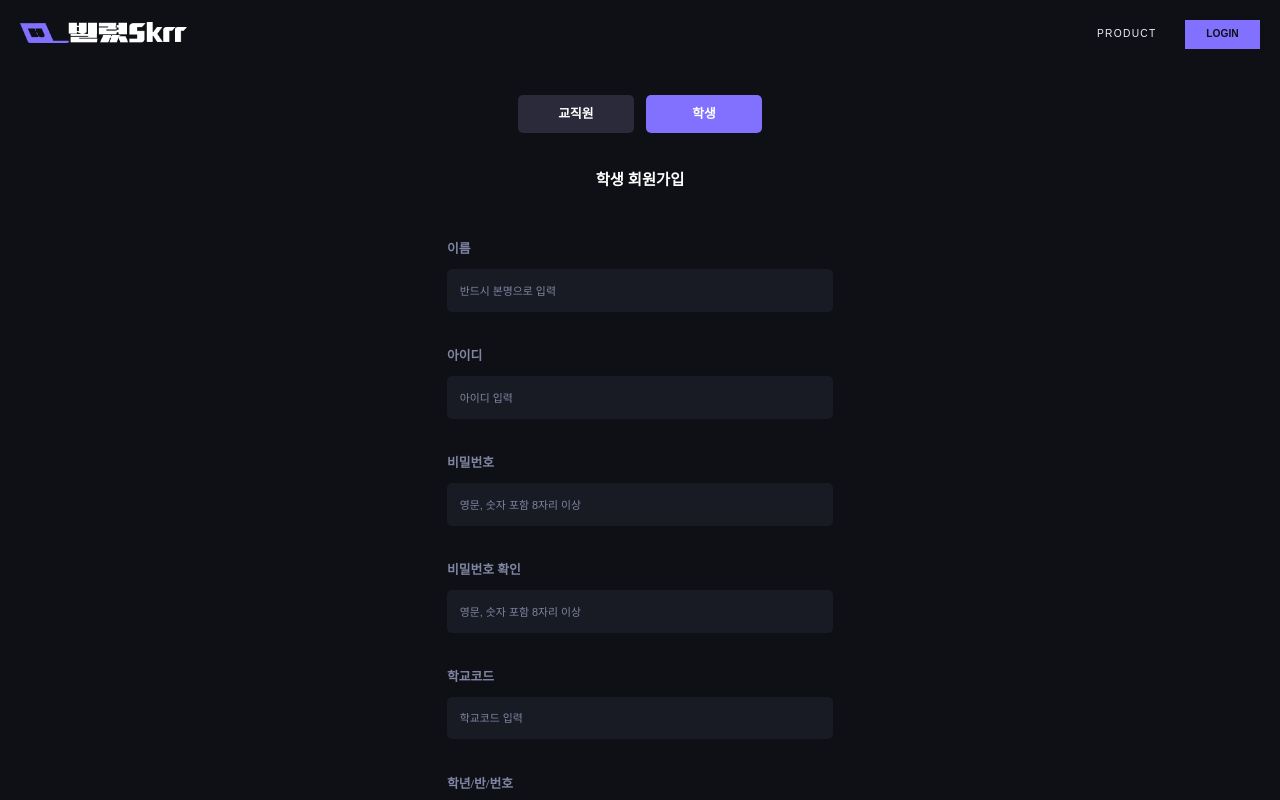
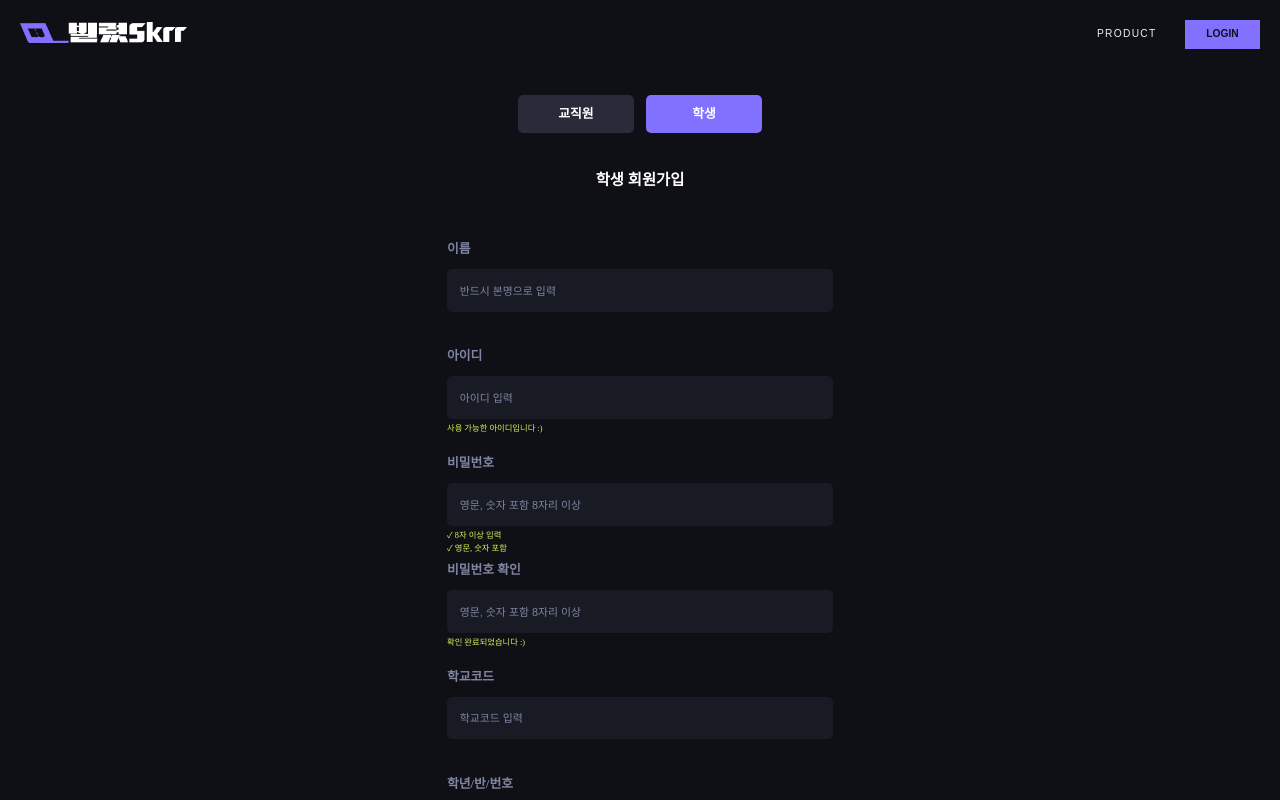
Before and after one commit to BorrowedSkrr/FE-BorrowedSkrr, a React (Create React App) app: page /signStudent in a window 1280 px wide. Shown: the top 800 px of the page. Built offline with nearby package versions, Linux system fonts and the light colour scheme.

Commit message:
sign 유효성 검사 문구 위치

```diff
--- a/src/css/loginStaff.css
+++ b/src/css/loginStaff.css
@@ -122,6 +122,7 @@
 
 #p11>a{
     color: #7F85A3;
+    text-decoration: underline;
 }
 
 #loginStaffFooter {
@@ -135,3 +136,20 @@
     position: fixed;
     bottom: 0;
 }
+
+#IdExplain,
+#Password1Explain,
+#Password2Explain,
+#PasswordCheckExplain {
+    position: absolute;
+    font-weight:500;
+    font-size:0.65vw;
+    line-height:0.65vw;
+    color:#D2F75A;
+    margin:0;
+    margin-top:0.5vw;
+}
+
+#Password2Explain{
+    margin-top:1.5vw;
+}
--- a/src/pages/SignStaff.jsx
+++ b/src/pages/SignStaff.jsx
@@ -23,6 +23,12 @@ function SignStaff() {
         e.preventDefault();
     };
 
+    //유효성 검사 문구
+    const isIdAvailable = true;
+    const isPassword1Available = true;
+    const isPassword2Available = true;
+    const isPasswordCheckAvailable = true;
+
     return (
         <div className="signStaff">
             <nav id="signStaffNav">
@@ -47,14 +53,39 @@ function SignStaff() {
                 <form onSubmit={handleFormSubmit}>
                     <p id="NameTitle">이름</p>
                     <input type="text" placeholder="반드시 본명으로 입력" id="signStaffName" />
+
                     <p id="IdTitle">아이디</p>
                     <input type="text" placeholder="아이디 입력" id="signStaffId" />
+                    {isIdAvailable ? (
+                        <p id="IdExplain">사용 가능한 아이디입니다 :)</p>
+                    ) : (
+                        <p id="IdExplain" style={{ color: "#FF5D47" }}>이미 존재하는 아이디입니다 :(</p>
+                    )}
+
                     <p id="PasswordTitle">비밀번호</p>
                     <input type="password" placeholder="영문, 숫자 포함 8자리 이상" id="signStaffPassword" />
+                    {isPassword1Available ? (
+                        <p id="Password1Explain">︎✓ 8자 이상 입력</p>
+                    ) : (
+                        <p id="Password1Explain" style={{ color: "#FF5D47" }}>︎✓ 8자 이상 입력</p>
+                    )}
+                    {isPassword2Available ? (
+                        <p id="Password2Explain">✓ 영문, 숫자 포함</p>
+                    ) : (
+                            <p id="Password2Explain" style={{ color: "#FF5D47" }}>✓ 영문, 숫자 포함</p>
+                    )}
+
                     <p id="CheckPasswordTitle">비밀번호 확인</p>
                     <input type="password" placeholder="영문, 숫자 포함 8자리 이상" id="signStaffPasswordCheck" />
+                    {isPasswordCheckAvailable ? (
+                        <p id="PasswordCheckExplain">확인 완료되었습니다 :)</p>
+                    ) : (
+                        <p id="PasswordCheckExplain" style={{ color: "#FF5D47" }}>동일하지 않은 비밀번호입니다 :(</p>
+                    )}
+
                     <p id="SchoolTitle">학교이름</p>
                     <input type="text" placeholder="풀네임으로 입력 (ex. 스컬고등학교)" id="signStaffSchool" />
+
                     <p id="FileTitle">재직증명서 첨부</p>
                     <div className="fileUpload">
                         <input type="file" ref={fileInputRef} style={{ display: 'none' }} onChange={handleFileChange} />
--- a/src/pages/SignStudent.jsx
+++ b/src/pages/SignStudent.jsx
@@ -4,6 +4,12 @@ import logo_small from "../images/logo-small.png";
 import likelion from "../images/likelion.png";
 
 function SignStudent() {
+    //유효성 검사 문구
+    const isIdAvailable = true;
+    const isPassword1Available = true;
+    const isPassword2Available = true;
+    const isPasswordCheckAvailable = true;
+
     return (
         <div class="signStudent">
             <nav id="signStudentNav">
@@ -29,14 +35,39 @@ function SignStudent() {
                 <form>
                     <p id="NameTitle">이름</p>
                     <input type="text" placeholder="반드시 본명으로 입력" id="signStudentName" />
+
                     <p id="IdTitle">아이디</p>
                     <input type="text" placeholder="아이디 입력" id="signStudentId" />
+                    {isIdAvailable ? (
+                        <p id="IdExplain">사용 가능한 아이디입니다 :)</p>
+                    ) : (
+                        <p id="IdExplain" style={{ color: "#FF5D47" }}>이미 존재하는 아이디입니다 :(</p>
+                    )}
+
                     <p id="PasswordTitle">비밀번호</p>
                     <input type="password" placeholder="영문, 숫자 포함 8자리 이상" id="signStudentPassword" />
+                    {isPassword1Available ? (
+                        <p id="Password1Explain">︎✓ 8자 이상 입력</p>
+                    ) : (
+                        <p id="Password1Explain" style={{ color: "#FF5D47" }}>︎✓ 8자 이상 입력</p>
+                    )}
+                    {isPassword2Available ? (
+                        <p id="Password2Explain">✓ 영문, 숫자 포함</p>
+                    ) : (
+                        <p id="Password2Explain" style={{ color: "#FF5D47" }}>✓ 영문, 숫자 포함</p>
+                    )}
+
                     <p id="CheckPasswordTitle">비밀번호 확인</p>
                     <input type="password" placeholder="영문, 숫자 포함 8자리 이상" id="signStudentPasswordCheck" />
+                    {isPasswordCheckAvailable ? (
+                        <p id="PasswordCheckExplain">확인 완료되었습니다 :)</p>
+                    ) : (
+                        <p id="PasswordCheckExplain" style={{ color: "#FF5D47" }}>동일하지 않은 비밀번호입니다 :(</p>
+                    )}
+
                     <p id="SchoolTitle">학교코드</p>
                     <input type="text" placeholder="학교코드 입력" id="signStudentSchool" />
+
                     <p id="InformationTitle">학년/반/번호</p>
                     <input type="text" placeholder="ex. 1학년 1반 1번" id="signStudentInformation" />
 
```
